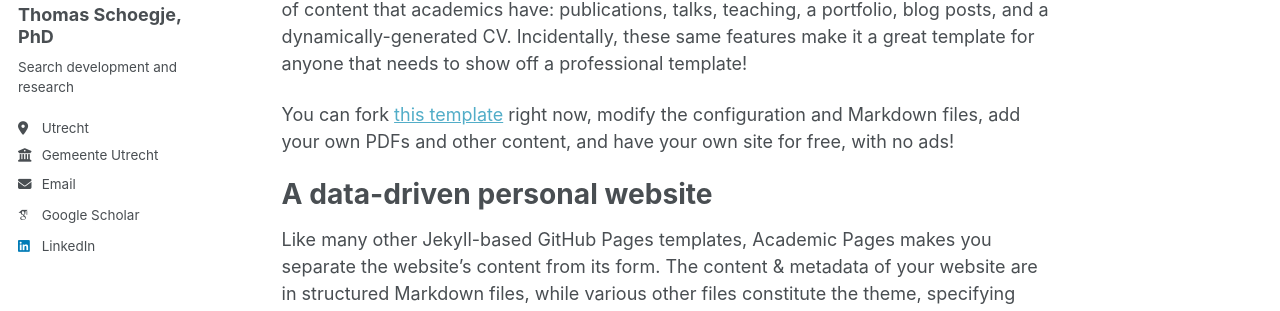
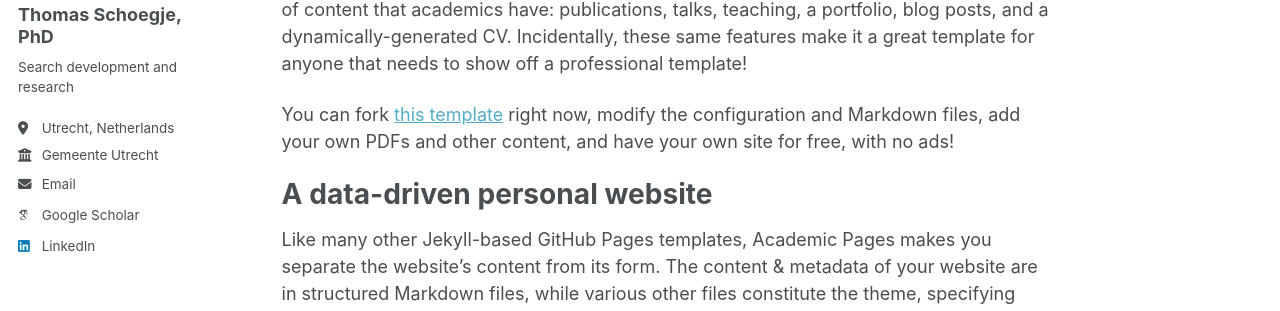
Before and after one commit to tmschoegje/tmschoegje.github.io, a Jekyll site: the page built from _pages/about.md, in a window 1280 px wide. Shown: the part 280-591 px from the top of the page. Built offline with Jekyll 4.4.1, drawn with Linux system fonts in a browser that asks for light colours; some web fonts are replaced; a script that is not in the unit is left out.

Commit message:
Update _config.yml

```diff
--- a/_config.yml
+++ b/_config.yml
@@ -13,9 +13,9 @@ title                    : "Shaping information around people"
 title_separator          : "-"
 name                     : &name "Thomas Schoegje"
 description              : &description "personal description"
-url                      : https://academicpages.github.io # the base hostname & protocol for your site e.g. "https://[your GitHub username].github.io" or if you already have some other page hosted on Github then use "https://[your GitHub username].github.io/[Your Repo Name]"
+url                      : https://tmschoegje.github.io # the base hostname & protocol for your site e.g. "https://[your GitHub username].github.io" or if you already have some other page hosted on Github then use "https://[your GitHub username].github.io/[Your Repo Name]"
 baseurl                  : "" # the subpath of your site, e.g. "/blog"
-repository               : "academicpages/academicpages.github.io"
+repository               : "tmschoegje/tmschoegje.github.io"
 
 # Site Author - The following control what appear as part of the author content on the side bar.
 #               If a field is blank the icon and link will not appear, otherwise it will be shown.
@@ -26,7 +26,7 @@ author:
   name             : "Thomas Schoegje, PhD"
   pronouns         :  # "he/him"
   bio              : "Search development and research"
-  location         : "Utrecht"
+  location         : "Utrecht, Netherlands"
   employer         : "Gemeente Utrecht"
   uri              : # URL
   email            : "tmschoegje@gmail.com"
@@ -61,7 +61,7 @@ author:
   keybase          : # Username
   instagram        : # Username
   lastfm           : # Username
-  linkedin         : "https://www.linkedin.com/in/thomas-schoegje-25205585"
+  linkedin         : "thomas-schoegje-25205585"
   mastodon         : # URL
   medium           : # URL
   pinterest        : # Username
```
